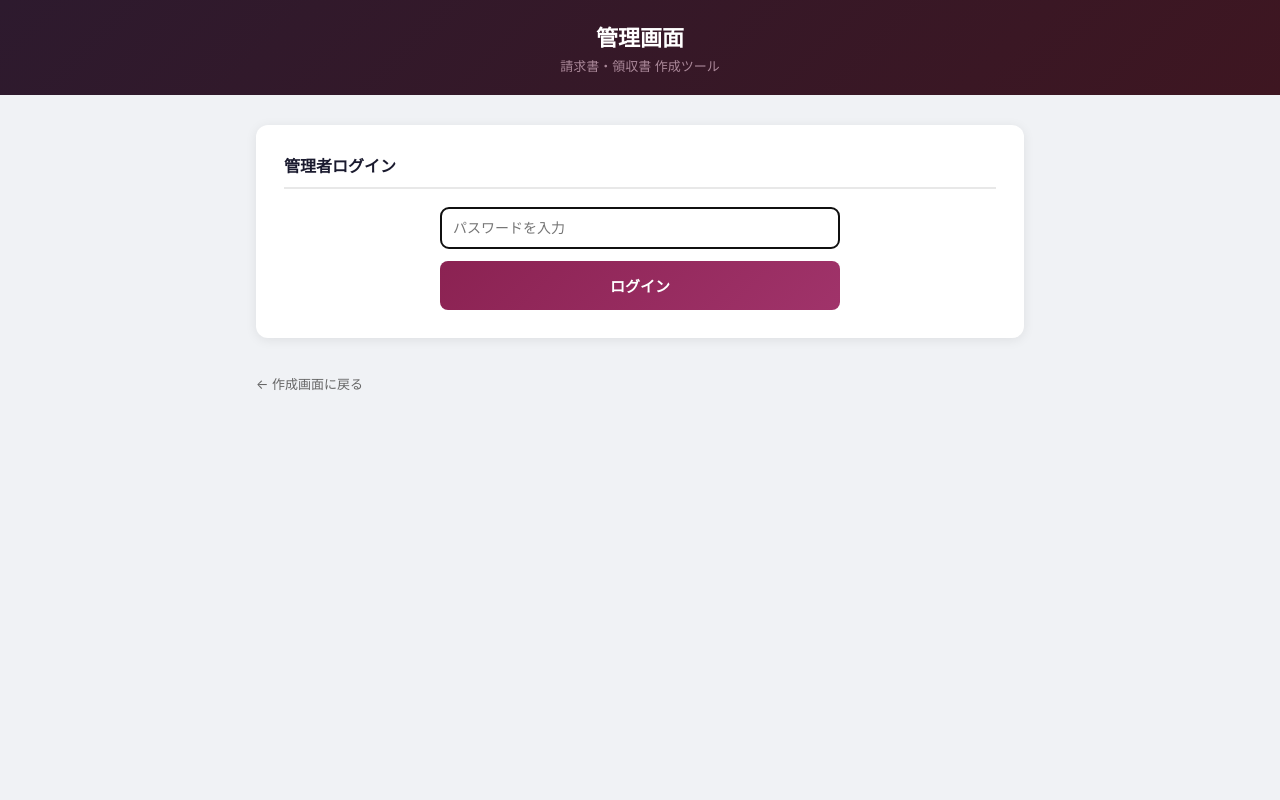
After one commit to SHIN-cloud2368/invoice-tool-kb4, a Flask app: page /admin in a window 1280 px wide. The commit adds this page. Run offline with Flask 3, Linux system fonts and the light colour scheme.

Commit message:
管理者機能追加: 作成履歴はパスワード保護の管理画面のみで閲覧可能に
- トップページから作成済みファイル一覧を削除
- /admin に管理者ログイン画面を追加
- 管理者のみファイル一覧表示・削除が可能
- ダウンロードURLのパストラバーサル対策

Co-Authored-By: Claude Opus 4.6 <noreply@anthropic.com>

```diff
--- a/app.py
+++ b/app.py
@@ -7,11 +7,17 @@
 
 import os
 import datetime
+import hashlib
+import secrets
 import urllib.parse
-from flask import Flask, render_template, request, send_file, redirect, url_for
+from flask import Flask, render_template, request, send_file, redirect, url_for, session
 from create_document import create_receipt, create_invoice, OUTPUT_DIR
 
 app = Flask(__name__)
+app.secret_key = os.environ.get("SECRET_KEY", secrets.token_hex(32))
+
+# 管理者パスワード（環境変数で設定可能）
+ADMIN_PASSWORD = os.environ.get("ADMIN_PASSWORD", "kb4admin")
 
 SCRIPT_DIR = os.path.dirname(os.path.abspath(__file__))
 
@@ -37,8 +43,7 @@ def index():
     default_number = today.strftime("%Y%m%d") + "-001"
     return render_template("index.html",
                            today=today.isoformat(),
-                           default_number=default_number,
-                           files=get_output_files())
+                           default_number=default_number)
 
 
 @app.route("/create", methods=["POST"])
@@ -134,17 +139,55 @@ def create():
     return render_template("index.html",
                            today=today.isoformat(),
                            default_number=default_number,
-                           files=get_output_files(),
                            message=f"{doc_label}を作成しました: {recipient}",
                            download_url=url_for("download", filename=filename))
 
 
 @app.route("/download/<path:filename>")
 def download(filename):
+    # ファイル名にパストラバーサルが含まれていないか確認
+    if ".." in filename or filename.startswith("/"):
+        return "不正なリクエストです", 400
     filepath = os.path.join(OUTPUT_DIR, filename)
     if os.path.exists(filepath):
         return send_file(filepath, as_attachment=True, download_name=filename)
     return "ファイルが見つかりません", 404
+
+
+# --- 管理者ページ ---
+
+@app.route("/admin", methods=["GET", "POST"])
+def admin():
+    if request.method == "POST" and not session.get("admin"):
+        password = request.form.get("password", "")
+        if password == ADMIN_PASSWORD:
+            session["admin"] = True
+            return redirect(url_for("admin"))
+        else:
+            return render_template("admin.html", logged_in=False, error="パスワードが違います")
+
+    if session.get("admin"):
+        return render_template("admin.html", logged_in=True, files=get_output_files())
+    return render_template("admin.html", logged_in=False)
+
+
+@app.route("/admin/delete", methods=["POST"])
+def admin_delete():
+    if not session.get("admin"):
+        return redirect(url_for("admin"))
+    filename = request.form.get("filename", "")
+    if ".." in filename or filename.startswith("/"):
+        return "不正なリクエストです", 400
+    filepath = os.path.join(OUTPUT_DIR, filename)
+    if os.path.exists(filepath):
+        os.remove(filepath)
+    return redirect(url_for("admin"))
+
+
+@app.route("/admin/logout")
+def admin_logout():
+    session.pop("admin", None)
+    return redirect(url_for("admin"))
 
 
 os.makedirs(OUTPUT_DIR, exist_ok=True)
--- /dev/null
+++ b/templates/admin.html
@@ -0,0 +1,185 @@
+<!DOCTYPE html>
+<html lang="ja">
+<head>
+    <meta charset="UTF-8">
+    <meta name="viewport" content="width=device-width, initial-scale=1.0">
+    <title>管理画面 - 請求書・領収書 作成ツール</title>
+    <style>
+        * { margin: 0; padding: 0; box-sizing: border-box; }
+        body {
+            font-family: -apple-system, BlinkMacSystemFont, 'Hiragino Kaku Gothic ProN', 'Noto Sans JP', sans-serif;
+            background: #f0f2f5;
+            color: #333;
+            min-height: 100vh;
+        }
+        header {
+            background: linear-gradient(135deg, #2d1a2e, #3e1621);
+            color: white;
+            padding: 20px 0;
+            text-align: center;
+        }
+        header h1 { font-size: 22px; font-weight: 600; }
+        header p { font-size: 13px; color: #aa8899; margin-top: 4px; }
+        .container {
+            max-width: 800px;
+            margin: 30px auto;
+            padding: 0 16px;
+        }
+        .card {
+            background: white;
+            border-radius: 12px;
+            box-shadow: 0 2px 12px rgba(0,0,0,0.08);
+            padding: 28px;
+            margin-bottom: 20px;
+        }
+        .card h2 {
+            font-size: 16px;
+            color: #1a1a2e;
+            margin-bottom: 18px;
+            padding-bottom: 10px;
+            border-bottom: 2px solid #e8e8e8;
+        }
+        .login-form {
+            max-width: 400px;
+            margin: 0 auto;
+        }
+        .login-form input {
+            width: 100%;
+            padding: 12px;
+            border: 1px solid #d0d5dd;
+            border-radius: 8px;
+            font-size: 14px;
+            margin-bottom: 12px;
+        }
+        .login-form button {
+            width: 100%;
+            padding: 14px;
+            background: linear-gradient(135deg, #8b2252, #a0336a);
+            color: white;
+            font-size: 15px;
+            font-weight: 600;
+            border: none;
+            border-radius: 8px;
+            cursor: pointer;
+        }
+        .login-form button:hover { opacity: 0.9; }
+        .error-msg {
+            background: #f8d7da;
+            color: #842029;
+            padding: 10px 16px;
+            border-radius: 8px;
+            margin-bottom: 12px;
+            font-size: 13px;
+        }
+        .file-list { list-style: none; }
+        .file-list li {
+            display: flex;
+            justify-content: space-between;
+            align-items: center;
+            padding: 12px 14px;
+            border-bottom: 1px solid #f0f0f0;
+            font-size: 14px;
+        }
+        .file-list li:hover { background: #f8f8f8; }
+        .file-list a {
+            color: #2563eb;
+            text-decoration: none;
+            font-weight: 500;
+        }
+        .file-list a:hover { text-decoration: underline; }
+        .file-date { color: #999; font-size: 12px; }
+        .file-actions { display: flex; gap: 12px; align-items: center; }
+        .btn-delete {
+            color: #cc3333;
+            background: none;
+            border: none;
+            cursor: pointer;
+            font-size: 13px;
+        }
+        .btn-delete:hover { text-decoration: underline; }
+        .nav-link {
+            display: inline-block;
+            margin-top: 16px;
+            color: #666;
+            font-size: 13px;
+            text-decoration: none;
+        }
+        .nav-link:hover { color: #333; }
+        .stats {
+            display: flex;
+            gap: 20px;
+            margin-bottom: 16px;
+        }
+        .stat-box {
+            flex: 1;
+            background: #f8f8f8;
+            border-radius: 8px;
+            padding: 14px;
+            text-align: center;
+        }
+        .stat-number { font-size: 28px; font-weight: 700; color: #1a1a2e; }
+        .stat-label { font-size: 12px; color: #888; margin-top: 4px; }
+        .empty-msg { color: #999; font-size: 14px; text-align: center; padding: 30px; }
+    </style>
+</head>
+<body>
+
+<header>
+    <h1>管理画面</h1>
+    <p>請求書・領収書 作成ツール</p>
+</header>
+
+<div class="container">
+    {% if not logged_in %}
+    <!-- ログインフォーム -->
+    <div class="card">
+        <h2>管理者ログイン</h2>
+        {% if error %}
+        <div class="error-msg">{{ error }}</div>
+        {% endif %}
+        <form method="POST" action="/admin" class="login-form">
+            <input type="password" name="password" placeholder="パスワードを入力" required autofocus>
+            <button type="submit">ログイン</button>
+        </form>
+    </div>
+    {% else %}
+    <!-- ファイル管理 -->
+    <div class="card">
+        <div class="stats">
+            <div class="stat-box">
+                <div class="stat-number">{{ files | length }}</div>
+                <div class="stat-label">作成済みファイル</div>
+            </div>
+        </div>
+    </div>
+
+    <div class="card">
+        <h2>作成済みファイル一覧</h2>
+        {% if files %}
+        <ul class="file-list">
+            {% for f in files %}
+            <li>
+                <a href="/download/{{ f.name }}">{{ f.display }}</a>
+                <div class="file-actions">
+                    <span class="file-date">{{ f.date }}</span>
+                    <form method="POST" action="/admin/delete" style="display:inline;">
+                        <input type="hidden" name="filename" value="{{ f.name }}">
+                        <button type="submit" class="btn-delete" onclick="return confirm('削除しますか？')">削除</button>
+                    </form>
+                </div>
+            </li>
+            {% endfor %}
+        </ul>
+        {% else %}
+        <p class="empty-msg">まだファイルがありません</p>
+        {% endif %}
+    </div>
+
+    <a href="/admin/logout" class="nav-link">ログアウト</a>
+    {% endif %}
+
+    <a href="/" class="nav-link">← 作成画面に戻る</a>
+</div>
+
+</body>
+</html>
```
Also changed, not shown: templates/index.html (+0 -14 lines).
